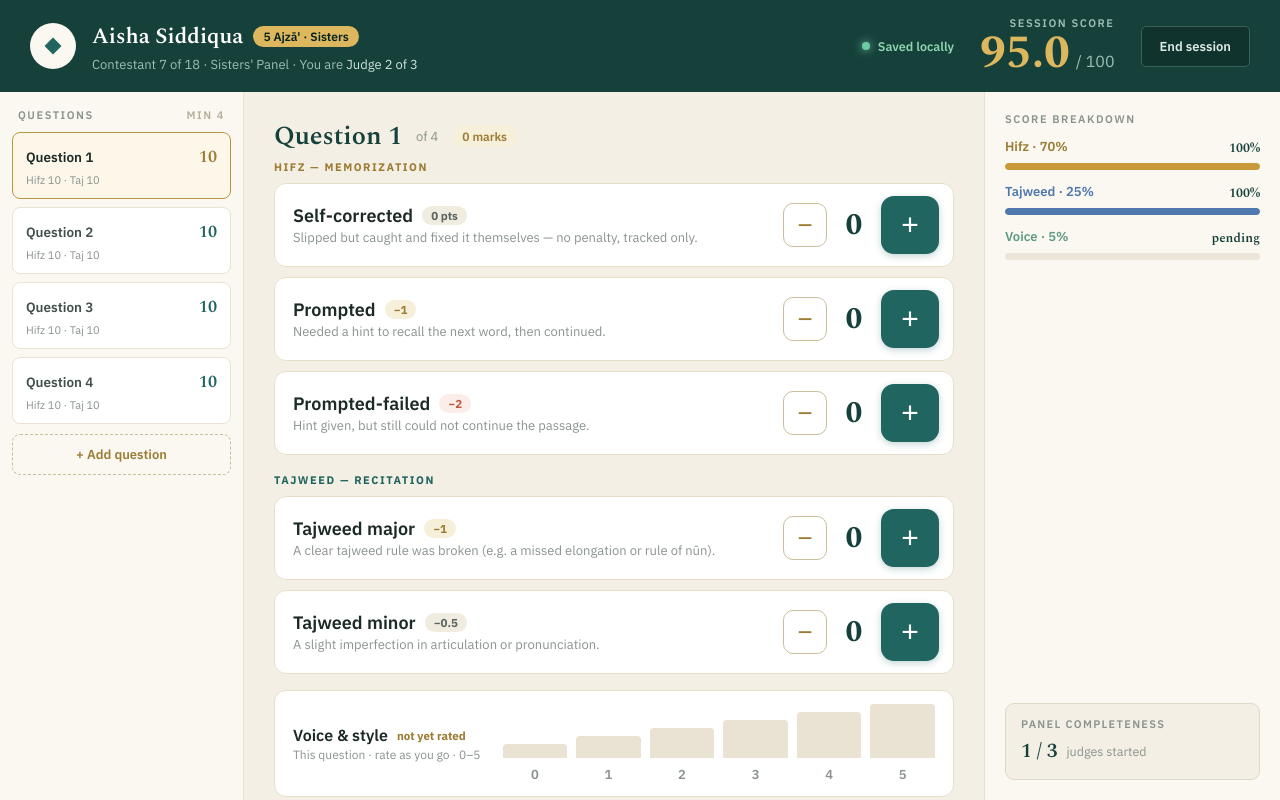
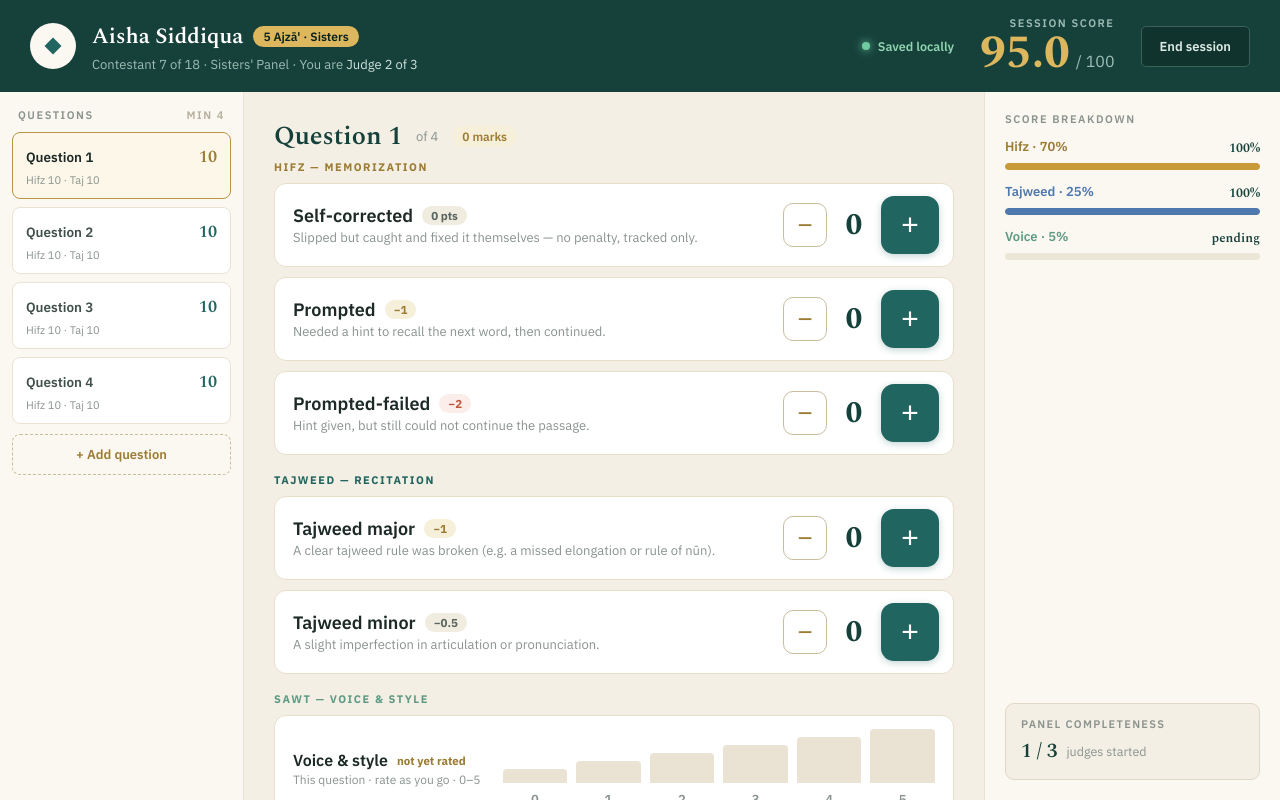
Before and after one commit to UmairZ/judging_app, a React (Vite) app: page / in a window 1280 px wide. Built offline with nearby package versions, Linux system fonts and the light colour scheme.

Commit message:
feat(judge): add 'Sawt — voice & style' section heading

```diff
--- a/src/judge/GradingScreen.tsx
+++ b/src/judge/GradingScreen.tsx
@@ -190,7 +190,8 @@ export default function GradingScreen() {
               </div>
 
               {/* voice — per question */}
-              <div style={{ marginTop: 16, background: '#fff', border: `1px solid ${C.cardLine}`, borderRadius: 12, padding: '13px 18px', display: 'flex', alignItems: 'center', gap: 22 }}>
+              <SectionLabel color={C.voiceBar} style={{ marginTop: 18 }}>Sawt — voice &amp; style</SectionLabel>
+              <div style={{ background: '#fff', border: `1px solid ${C.cardLine}`, borderRadius: 12, padding: '13px 18px', display: 'flex', alignItems: 'center', gap: 22 }}>
                 <div style={{ flex: 'none' }}>
                   <div style={{ display: 'flex', alignItems: 'center', gap: 9 }}>
                     <span style={{ fontSize: 16, fontWeight: 600, color: C.ink }}>Voice &amp; style</span>
```
